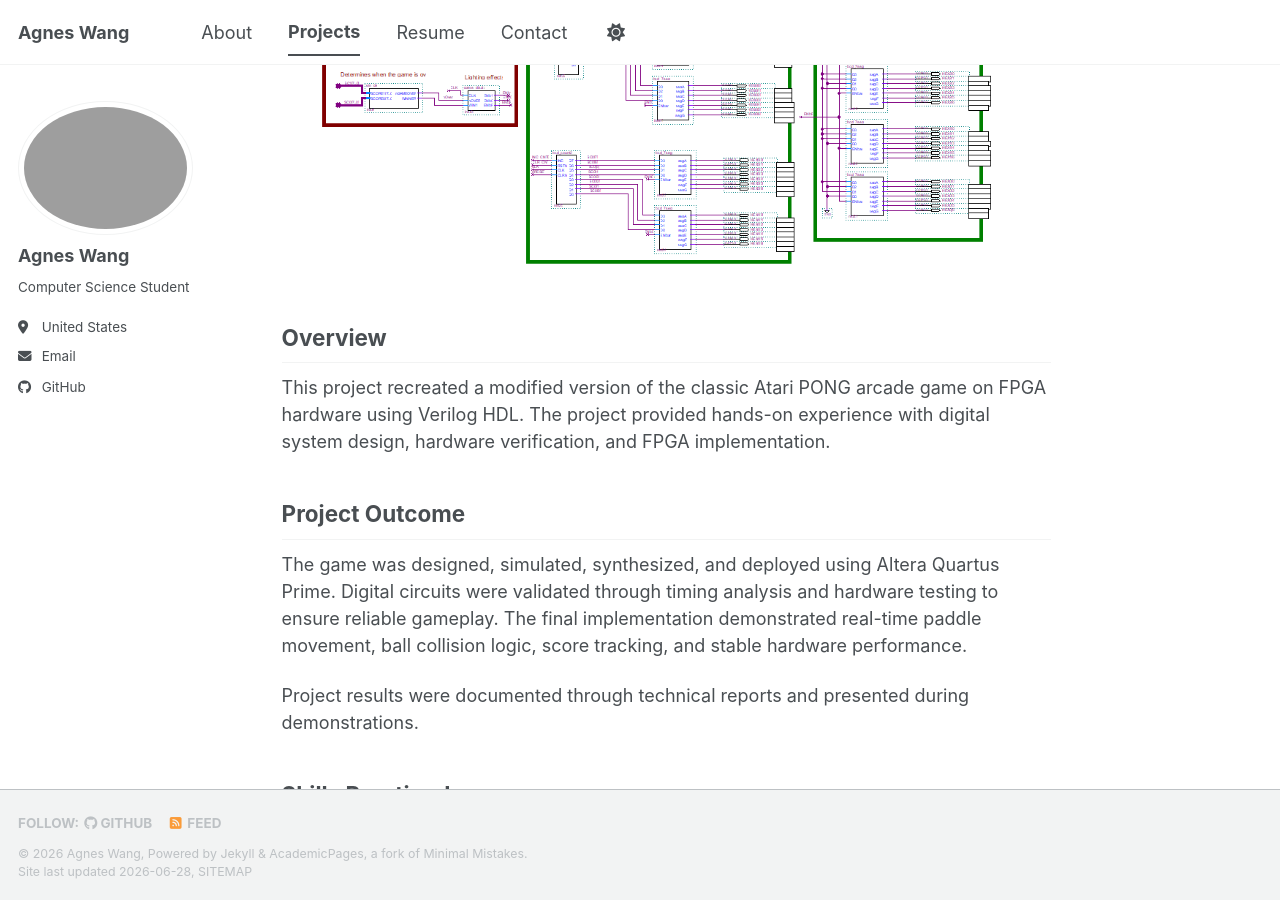
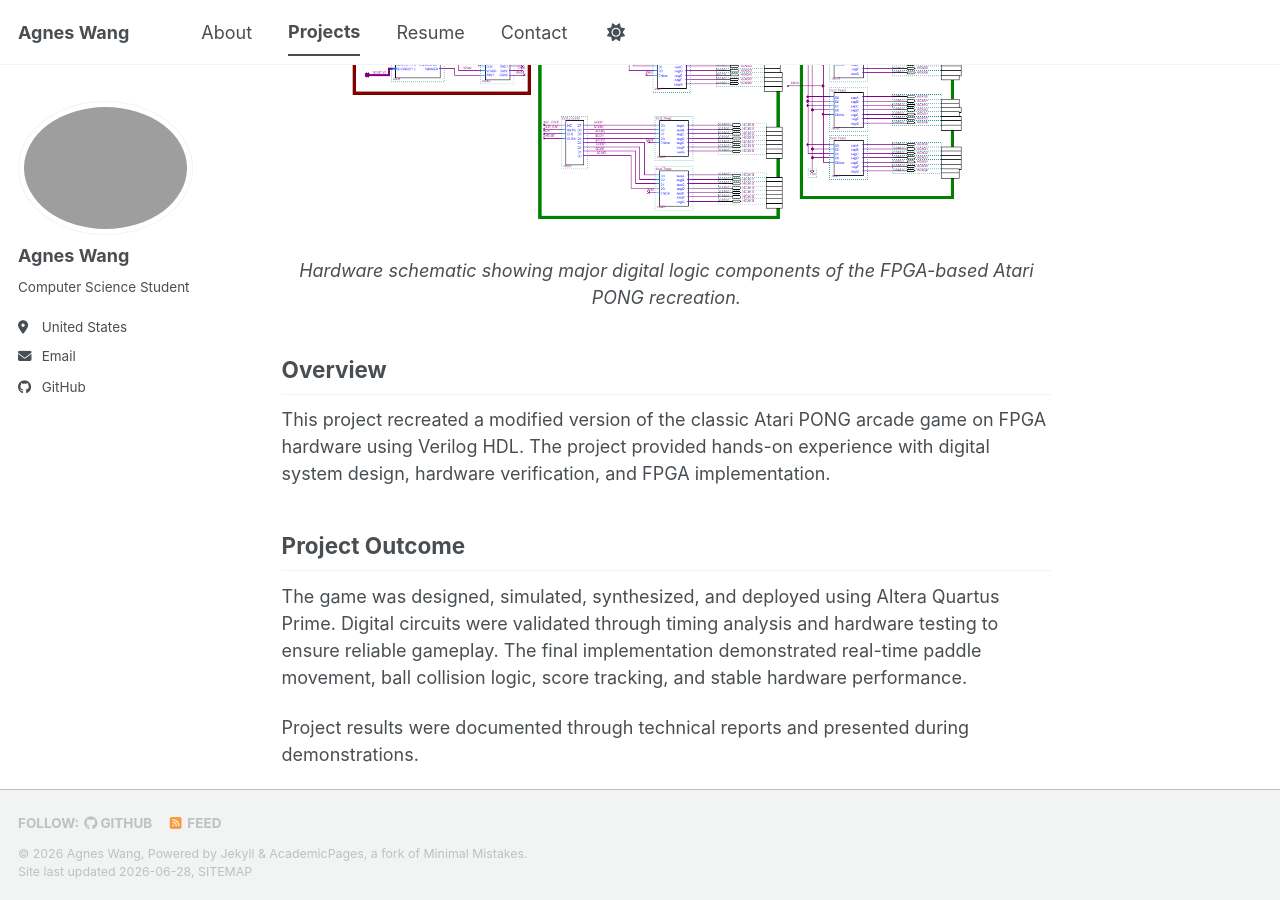
Before and after one commit to agneswang42/agneswang42.github.io, a Jekyll site: the page built from _portfolio/fpga-pong.md, in a window 1280 px wide and 900 px high, scrolled down 422 px. Built offline with Jekyll 4.4.1, drawn with Linux system fonts in a browser that asks for light colours; a style sheet for code colours, icons or effects is not loaded.

Commit message:
Improve image display and add schematic details
Updated image formatting and added a schematic description.

```diff
--- a/_portfolio/fpga-pong.md
+++ b/_portfolio/fpga-pong.md
@@ -5,7 +5,13 @@ permalink: /portfolio/fpga-pong/
 excerpt: "A hardware implementation of the classic Atari PONG game using Verilog HDL on FPGA."
 ---
 
-![FPGA PONG](/images/fpga-pong.png)
+<p align="center">
+  <img src="/images/fpga-pong.png"
+       alt="FPGA Atari PONG Schematic"
+       width="700">
+</p>
+
+<p align="center"><em> Hardware schematic showing major digital logic components of the FPGA-based Atari PONG recreation.</em></p>
 
 ## Overview
 
```
